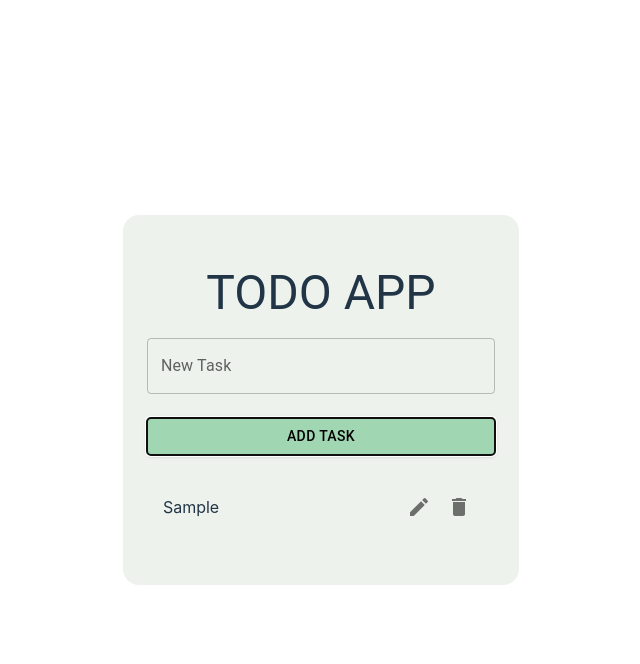
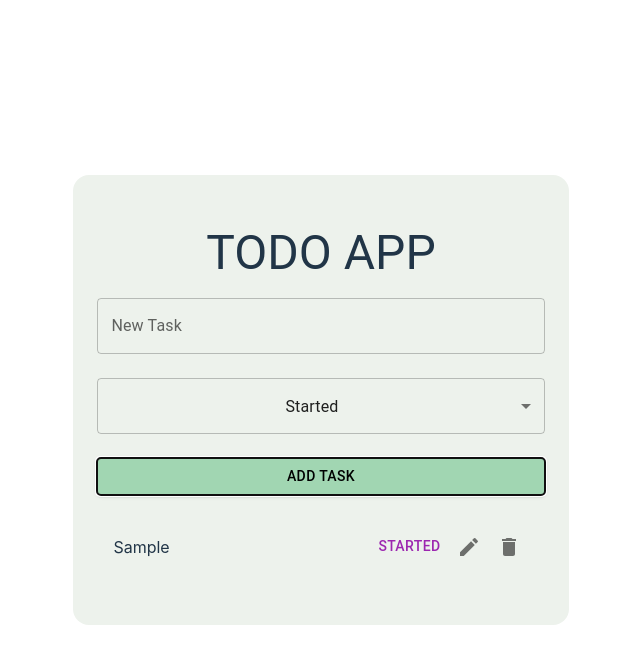
Before and after one commit to Balajir14/ReactJS, a React (Vite) app in the folder ts-project/: page /todo in a window 1280 px wide. Both pictures are taken after typing "Sample" into the empty fields and a click on the button "ADD TASK". Shown: the top 664 px of the page, without its empty margins (319-959 px from the left). Built offline with nearby package versions, Linux system fonts and the light colour scheme.

Commit message:
Completed Todo app

```diff
--- /dev/null
+++ b/ts-project/src/common/todo.ts
@@ -0,0 +1,5 @@
+export function getColor(progress: string) {
+  let color = "";
+
+  return color;
+}
--- a/ts-project/src/components/home/Todo.tsx
+++ b/ts-project/src/components/home/Todo.tsx
@@ -5,31 +5,59 @@ import {
   IconButton,
   List,
   ListItem,
+  MenuItem,
+  Select,
   TextField,
   Typography,
 } from "@mui/material";
 import DeleteIcon from "@mui/icons-material/Delete";
 import EditIcon from "@mui/icons-material/Edit";
 import { useState } from "react";
+import { getColor } from "../../common/todo";
 
 interface Todo {
   id: number;
   task: string;
+  status: "started" | "progress" | "completed";
 }
 
 export default function Todo() {
   const [task, setTask] = useState<string>("");
   const [todo, setTodo] = useState<Todo[]>([]);
   const [alert, setAlert] = useState<boolean>(false);
+  const [status, setStatus] = useState<"started" | "progress" | "completed">(
+    "started"
+  );
+  const [editingTaskId, setEditingTaskId] = useState<number | null>(null);
 
   const addTodo = () => {
     setAlert(false);
     if (task.trim()) {
-      setTodo([...todo, { id: Date.now(), task }]);
+      setTodo([...todo, { id: Date.now(), task, status }]);
       setTask("");
     } else {
       setAlert(true);
     }
+  };
+
+  const updateTodo = () => {
+    if (task.trim() && editingTaskId !== null) {
+      const newValue = todo.map((item) =>
+        item.id === editingTaskId ? { ...item, task } : item
+      );
+      setTodo(newValue);
+      setTask("");
+      setEditingTaskId(null);
+    }
+  };
+
+  const deleteTodo = (id: number) => {
+    setTodo(todo.filter((todo) => todo.id !== id));
+  };
+
+  const handleEdit = (id: number, task: string) => {
+    setTask(task);
+    setEditingTaskId(id);
   };
 
   return (
@@ -55,13 +83,27 @@ export default function Todo() {
           fullWidth
           sx={{ marginBottom: 3 }}
         />
+        <Select
+          labelId="demo-simple-select-label"
+          id="demo-simple-select"
+          value={status}
+          label="Age"
+          onChange={(event) => setStatus(event.target.value)}
+          fullWidth
+          sx={{ mb: 3 }}
+        >
+          <MenuItem value={"started"}>Started</MenuItem>
+          <MenuItem value={"progress"}>In Progress</MenuItem>
+          <MenuItem value={"completed"}>Completed</MenuItem>
+        </Select>
         <Button
           variant="contained"
           fullWidth
           sx={{ mb: 3, backgroundColor: "#A1D6B2", color: "black" }}
-          onClick={addTodo}
+          // onClick={addTodo}
+          onClick={editingTaskId !== null ? updateTodo : addTodo}
         >
-          Add Task
+          {editingTaskId ? "Edit Task" : "Add Task"}
         </Button>
 
         <List>
@@ -70,12 +112,17 @@ export default function Todo() {
               key={item.id}
               secondaryAction={
                 <>
-                  <IconButton>
+                  <Button color="secondary">{item.status}</Button>
+                  <IconButton
+                    onClick={() => {
+                      handleEdit(item.id, item.task);
+                    }}
+                  >
                     <EditIcon />
                   </IconButton>
                   <IconButton
                     onClick={() => {
-                      console.log(item.id);
+                      deleteTodo(item.id);
                     }}
                   >
                     <DeleteIcon />
```
